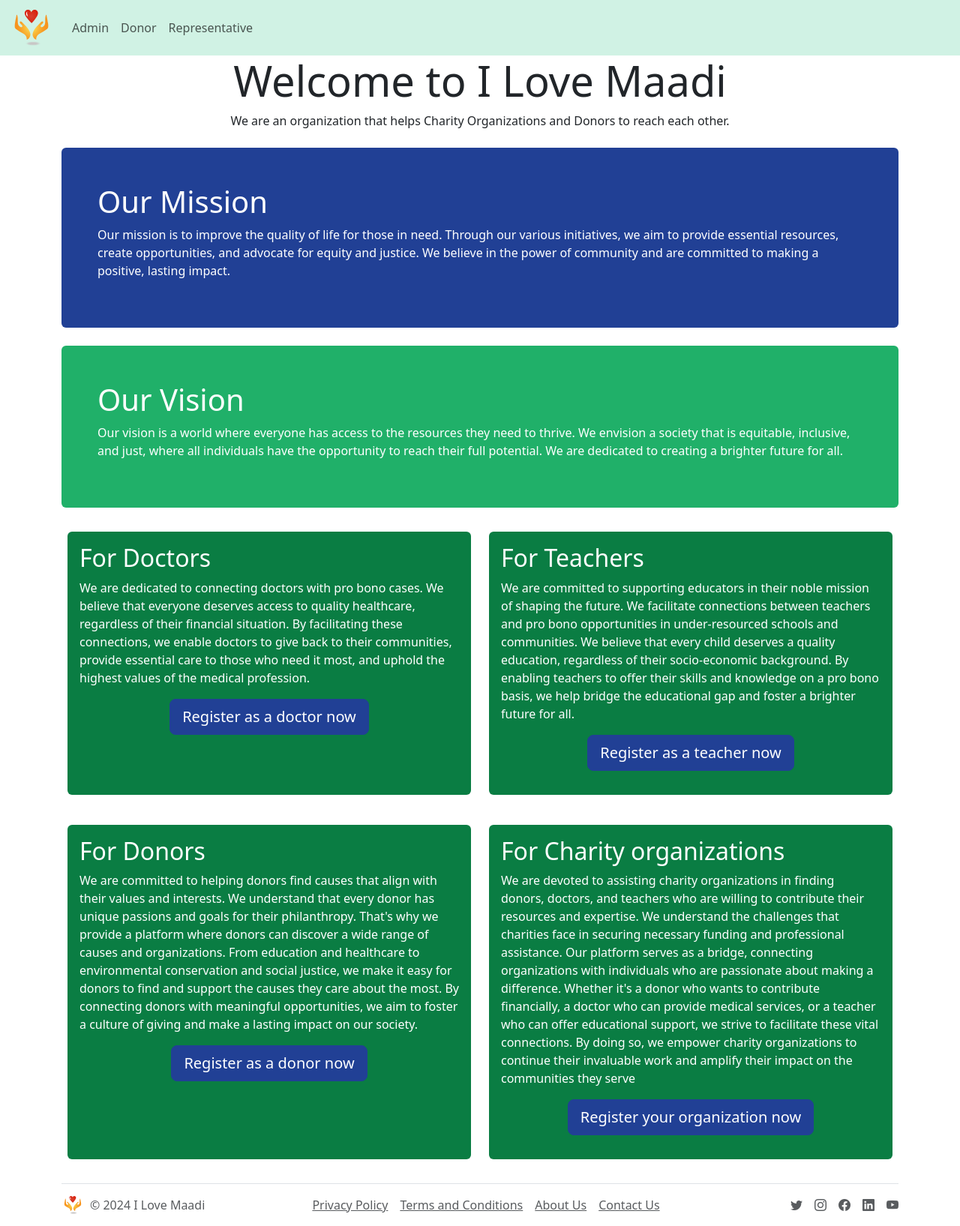
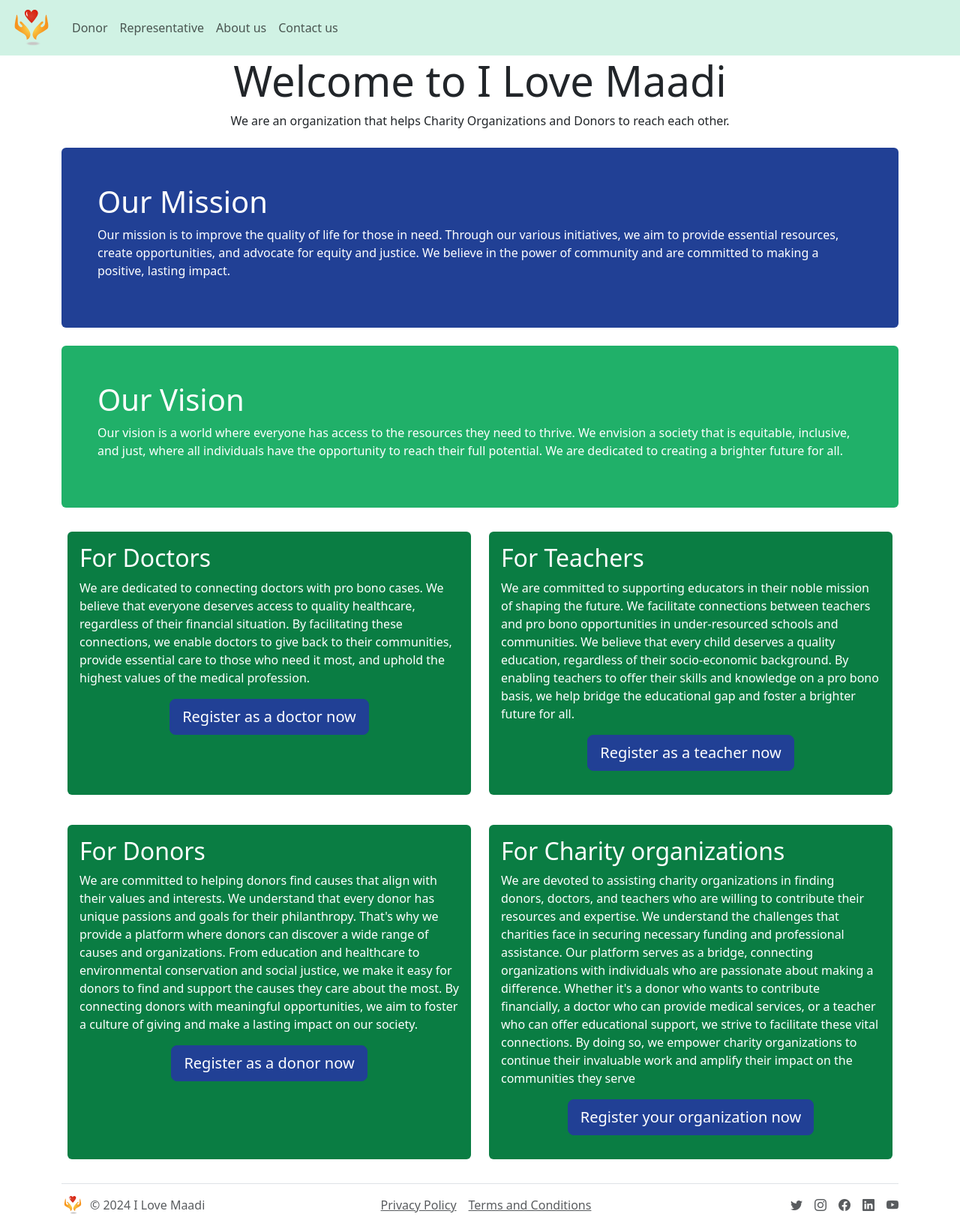
Before and after one commit to Karim-Yassin-Projects/SEProject, a React (Vite) app: page / in a window 1280 px wide. Shown: the whole page at 75% size. Built offline with nearby package versions, Linux system fonts and the light colour scheme; what rand-seed would draw is missing.

Commit message:
adjust header and footer

```diff
--- a/src/common/Footer.tsx
+++ b/src/common/Footer.tsx
@@ -18,12 +18,12 @@ function Footer() {
                   <li className="ms-3"><NavLink className="text-muted" to="/terms">
                       Terms and Conditions
                   </NavLink></li>
-                  <li className="ms-3"><NavLink className="text-muted" to="/about">
-                      About Us
-                  </NavLink></li>
-                  <li className="ms-3"><NavLink className="text-muted" to="/contact">
-                      Contact Us
-                  </NavLink></li>
+                  {/*<li className="ms-3"><NavLink className="text-muted" to="/about">*/}
+                  {/*    About Us*/}
+                  {/*</NavLink></li>*/}
+                  {/*<li className="ms-3"><NavLink className="text-muted" to="/contact">*/}
+                  {/*    Contact Us*/}
+                  {/*</NavLink></li>*/}
               </ul>
               <ul className="nav col-md-3 justify-content-end list-unstyled d-flex">
                   <li className="ms-3"><Link className="text-muted" to="https://www.x.com">
--- a/src/common/NavBar.tsx
+++ b/src/common/NavBar.tsx
@@ -14,14 +14,20 @@ function NavBar() {
               </button>
               <div className="collapse navbar-collapse" id="navbarNav">
                   <ul className="navbar-nav">
-                      <li className="nav-item">
-                          <NavLink className="nav-link" to="/adminlogin">Admin</NavLink>
-                      </li>
+                      {/*<li className="nav-item">*/}
+                      {/*    <NavLink className="nav-link" to="/adminlogin">Admin</NavLink>*/}
+                      {/*</li>*/}
                       <li className="nav-item">
                           <NavLink className="nav-link" to="/donor/login">Donor</NavLink>
                       </li>
                       <li className="nav-item">
                           <NavLink className="nav-link" to="/representative/login">Representative</NavLink>
+                      </li>
+                      <li className="nav-item">
+                          <NavLink className="nav-link" to="/about">About us</NavLink>
+                      </li>
+                      <li className="nav-item">
+                          <NavLink className="nav-link" to="/contact">Contact us</NavLink>
                       </li>
                   </ul>
               </div>
```
